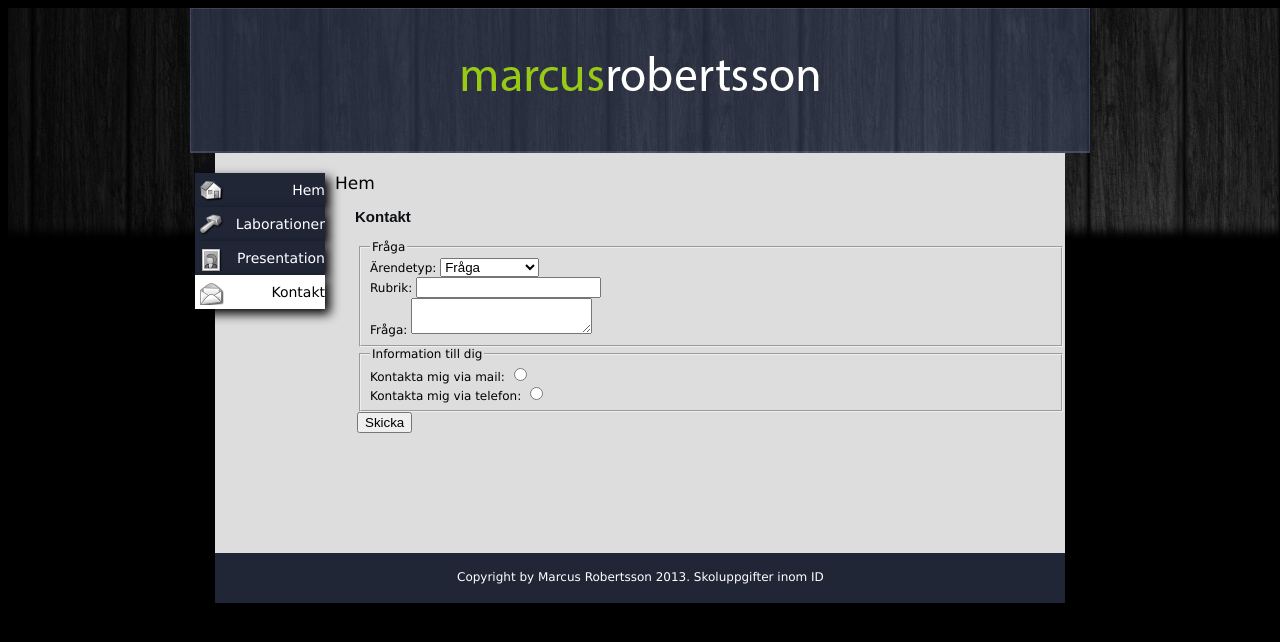
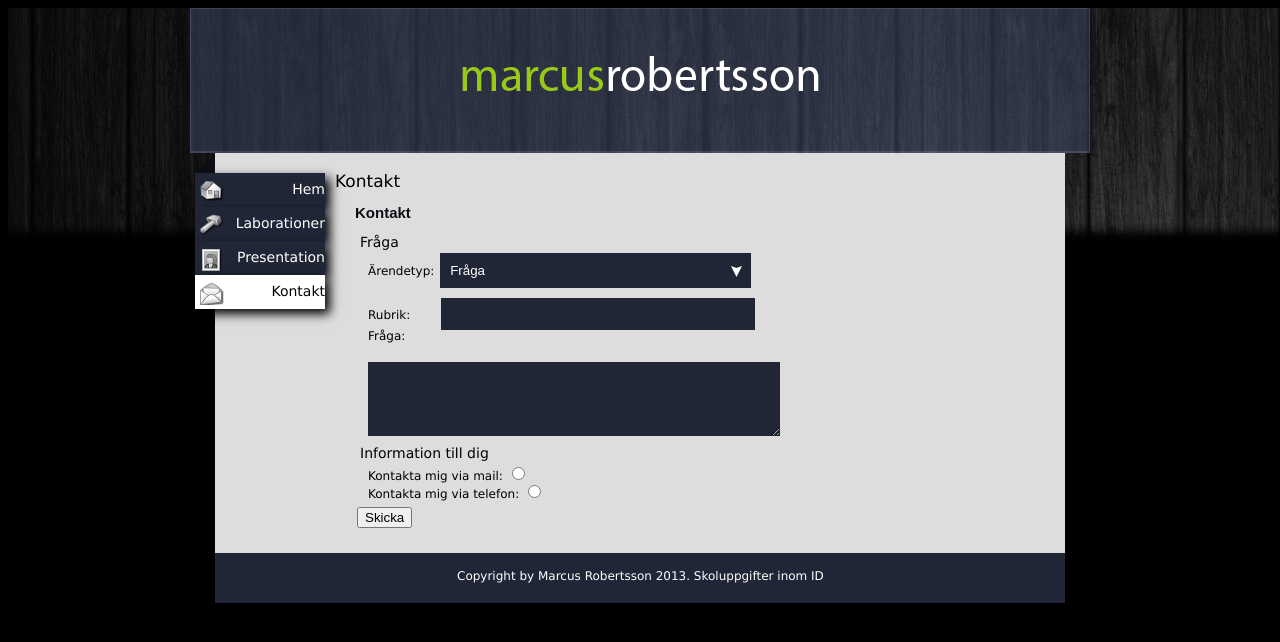
Before and after one commit to mr222qa/mr222qa-1DV435-laborationer, a plain HTML site: page pages/kontakt.html in a window 1280 px wide. Drawn offline with Linux system fonts and the light colour scheme.

Commit message:
Uppdatering av input fields och menyikoner

```diff
--- a/css/layout.css
+++ b/css/layout.css
@@ -6,6 +6,7 @@ html
 body
 {
     background:#000000;
+    line-height:1;
 }
 h1
 {
@@ -310,6 +311,71 @@ ol
     font-family:verdana;
 }
 /* END OF BLOG */
+/* CONTACT FORM */
+fieldset
+{
+    text-align:left;
+    border:none;
+    width:400px;
+}
+legend
+{
+    margin-left:-10px;
+    font-size:14px;
+}
+select
+{
+    width:311px;
+    margin-left:2px;
+    border:none !important;
+    -webkit-appearance:none;
+    -moz-appearance:none;
+    background:url("../pics/drop_down.png") no-repeat 290px 12px;
+    text-indent: 0.01px;
+    text-overflow: "";
+    background-color:#202636;
+    padding:10px;
+    color:white;
+}
+select::-ms-expand
+{
+    display: none;
+}
+select option
+{
+    padding:10px;
+}
+input[type="text"]
+{
+    width:302px;
+    border:none;
+    height:30px;
+    padding-left:10px;
+    margin-left:27px;
+    margin-top:10px;
+    background-color:#202636;
+    color:#999999;
+}
+input[type="text"]:focus
+{
+    color:white;
+}
+textarea
+{
+    clear:both;
+    width:400px;
+    height:70px;
+    margin-top:20px;
+    background-color:#202636;
+    color:#999999;
+    padding-left:10px;
+    border:none;
+}
+textarea:focus
+{
+    color:white;
+}
+/* END OF CONTACT FORM */
 /* TABLES */
 table
 {
--- a/pages/kontakt.html
+++ b/pages/kontakt.html
@@ -44,7 +44,7 @@
             <div class="arrow_active"></div>
             <div id="content">
                 <h2 class="header">
-                    Hem
+                    Kontakt
                 </h2>
                 <h3 class="under_header">Kontakt</h3>
                 <form method="POST" action="http://voyager.lnu.se/tekinet/kurser/dtt/wp_webbintro/form.php">
@@ -62,8 +62,7 @@
     		            Rubrik: <input name="Title" type="text">
     		            <br />
     		            Fråga:
-    		            <textarea name="Text">
-    		            </textarea>
+    		            <textarea name="Text"></textarea>
     		        </fieldset>
     		        <fieldset>
     		            <legend>Information till dig</legend>
```
Also changed, not shown: pics/drop_down.png (added).
